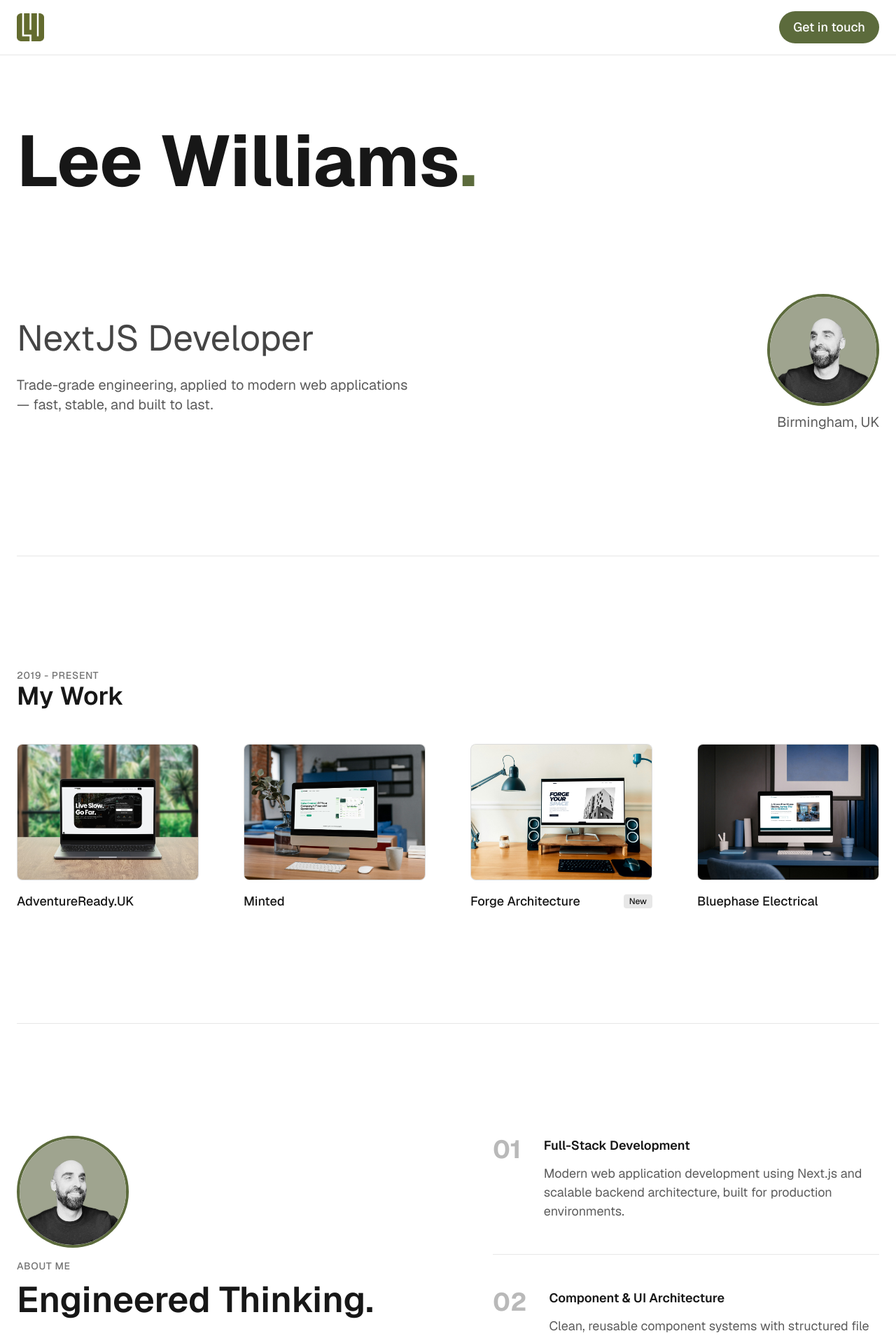
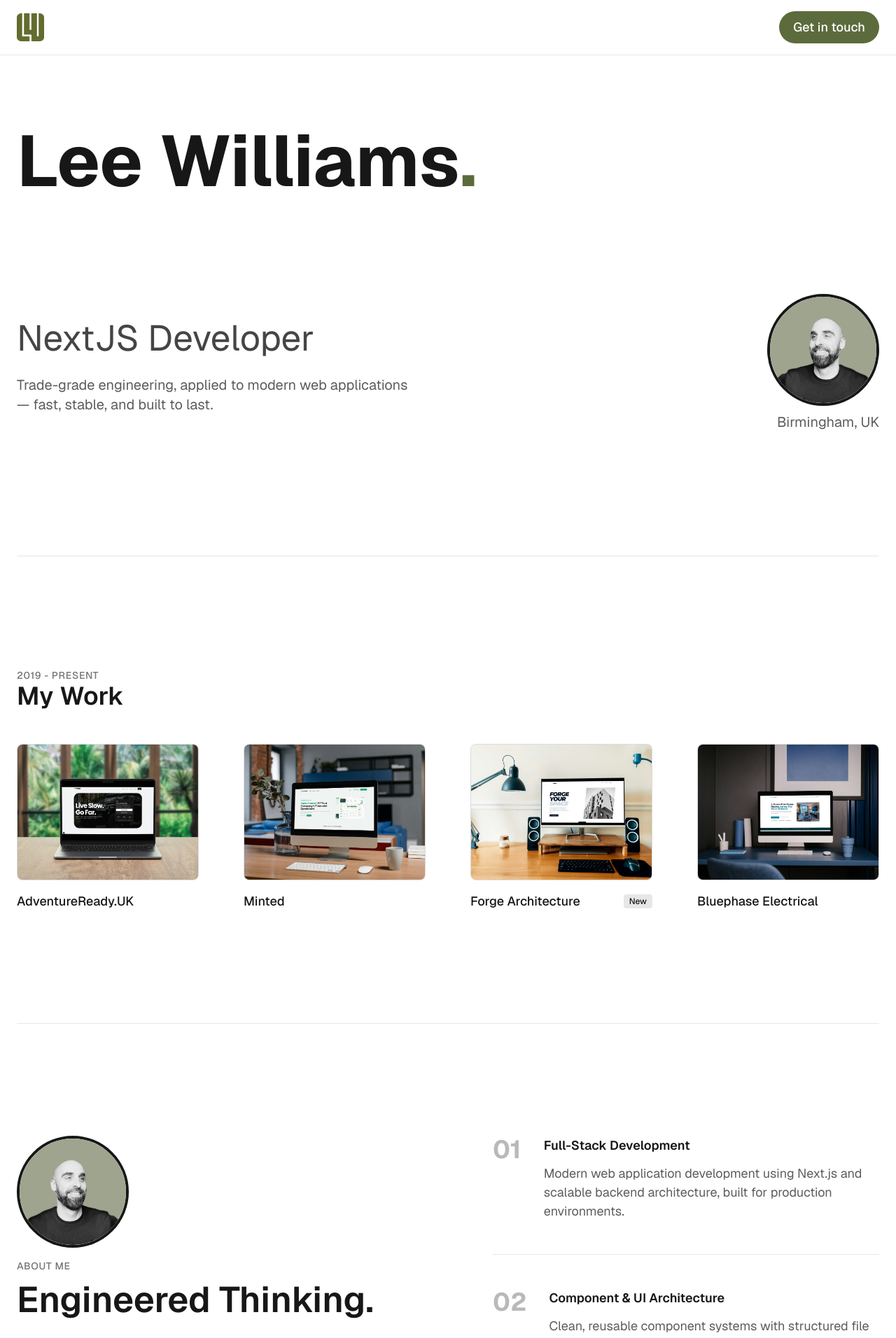
Before and after one commit to Lee-jr-81/dev-portfolio, a Next.js app: page / in a window 1280 px wide. Shown: the top 1912 px of the page at 70% size. Built offline with nearby package versions, Linux system fonts and the light colour scheme.

Commit message:
changed avatar border colour

```diff
--- a/app/components/About.tsx
+++ b/app/components/About.tsx
@@ -39,7 +39,7 @@ export function About() {
       <div>
         <div className="grid gap-24 lg:grid-cols-2 lg:gap-32">
           <div className="">
-            <div className="relative size-20 mb-4 shrink-0 overflow-hidden rounded-full border-4 border-primary lg:size-40">
+            <div className="relative size-20 mb-4 shrink-0 overflow-hidden rounded-full border-4 border-foreground lg:size-40">
               <Image
                 src="/lee.png"
                 alt="Lee's avatar"
--- a/app/components/Hero.tsx
+++ b/app/components/Hero.tsx
@@ -26,7 +26,7 @@ export function Hero() {
 
         {/* Right: Avatar + location */}
         <div className="mt-32 flex flex-1 flex-col gap-2 lg:mt-0 items-end">
-          <div className="relative size-28 shrink-0 overflow-hidden rounded-full border-4 border-primary lg:size-40">
+          <div className="relative size-28 shrink-0 overflow-hidden rounded-full border-4 border-foreground lg:size-40">
             <Image
               src="/lee.png"
               alt="Lee's avatar"
```
